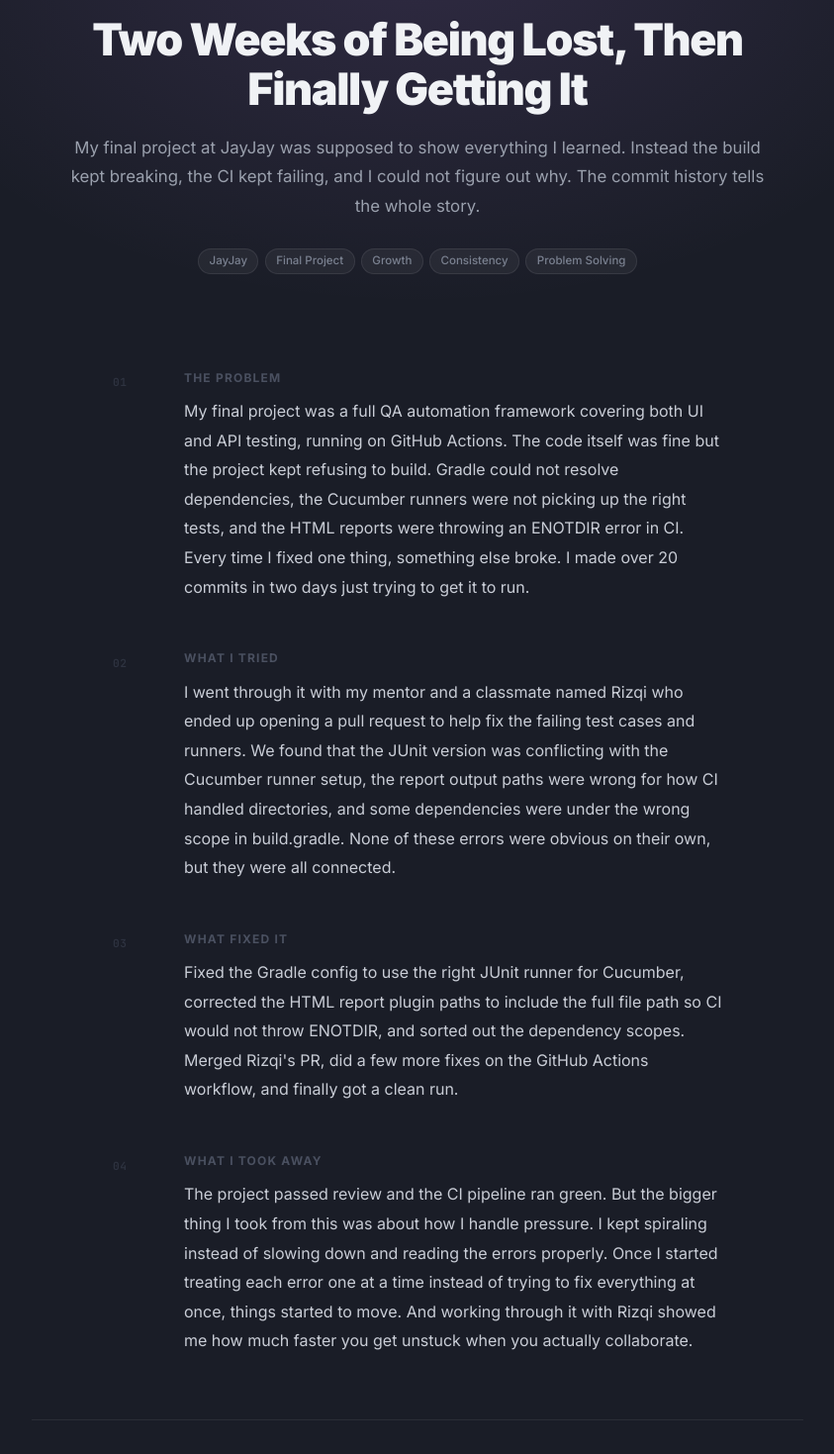
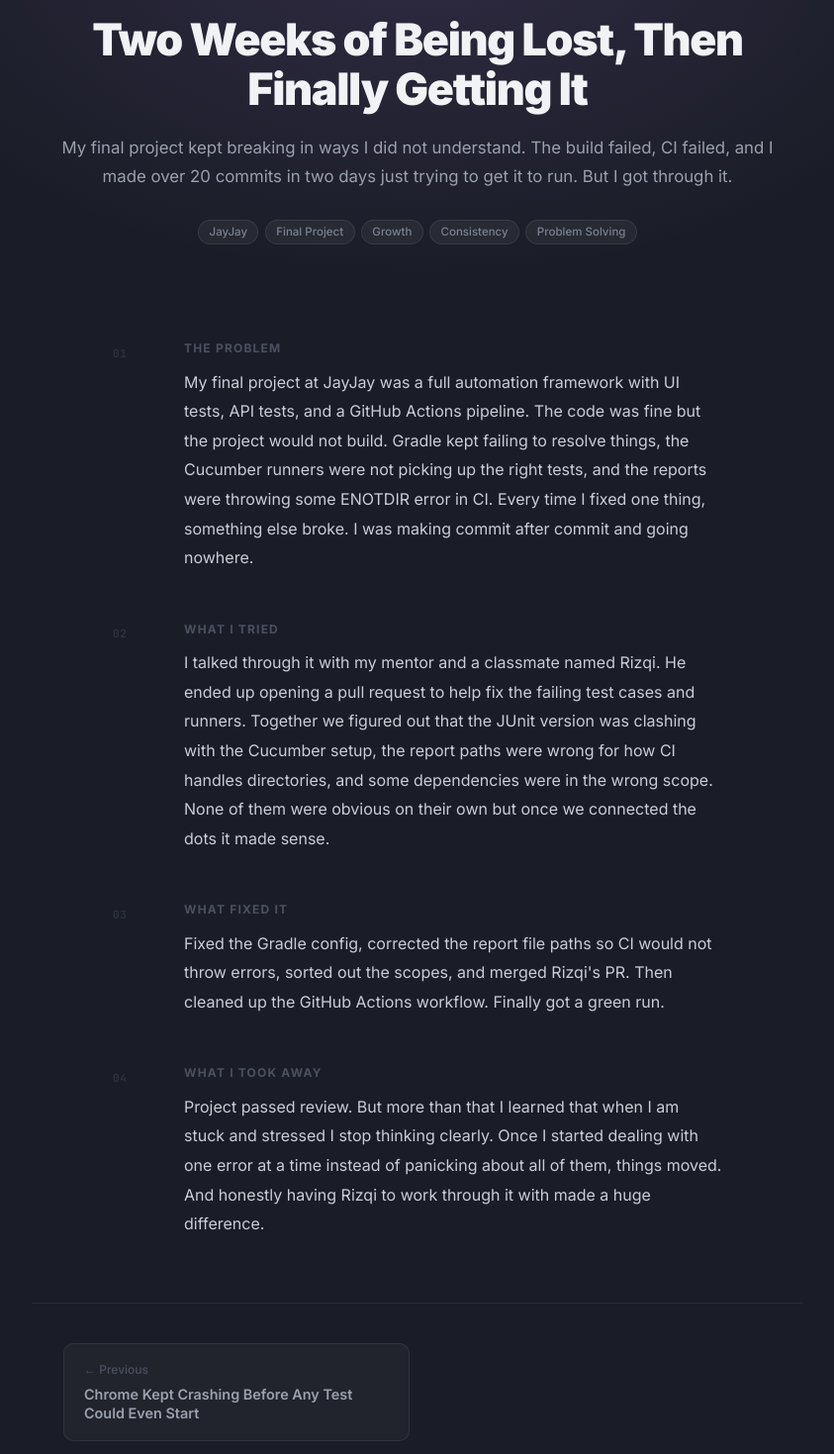
Before and after one commit to bryan-nathan-c/portfolio-project, a React (Vite) app: page /problems/final-project-jayjay in a window 1280 px wide. Shown: the part 201-1670 px from the top of the page at 99% size, without its empty margins (218-1061 px from the left). Built offline with nearby package versions, Linux system fonts and the light colour scheme.

Commit message:
simplify all case study language

```diff
--- a/src/data/problems.ts
+++ b/src/data/problems.ts
@@ -16,51 +16,51 @@ export const problems: Problem[] = [
     id: 'wrong-package-import',
     title: 'My Tests Could Not Find the Page Classes I Wrote',
     summary:
-      'LoginSteps.java was importing from the wrong package. The class existed, the path looked right, but Cucumber kept throwing errors because the import was pointing to a repo that was not even open.',
+      'Everything looked fine but the tests kept failing. Turned out one line of code was pointing to the wrong place the whole time.',
     category: 'Test Automation',
     context: 'JayJay, framework project',
     tags: ['Cucumber', 'Selenium', 'Java', 'Import', 'Package'],
     problem:
-      'I was building my first automation framework for a QA course called JayJay. I had written all the page classes and step definitions, and everything looked connected. But when I ran the tests, Java kept saying it could not find LoginPage. The file was right there. I could see it. I had no idea why it was not being found.',
+      'I was building my first automation framework at JayJay. I wrote all the page classes, connected everything up, and ran the tests. But Java kept saying it could not find LoginPage. I could literally see the file sitting there. I had no idea what was going on.',
     investigation:
-      'I asked my mentor and looked it up online, but the answers I got were too general to help. I went back to my mentor a second time with more specific details, and he pointed me toward the import section. That was when I slowed down and actually read the import line at the top of LoginSteps.java properly. It said `import com.nathan.pages.LoginPage`. But my project package was not `com.nathan`, it was just `pages`. That import was left over from a completely different repository I had worked on earlier.',
+      'I asked my mentor and searched online but the answers I got were too general. I went back to my mentor again with more details and he pointed me to the import section. That is when I actually stopped and read the import line properly. It said import com.nathan.pages.LoginPage but my project was not using that package at all. That line was left over from a different project I had worked on before.',
     solution:
-      'Changed the import from `import com.nathan.pages.LoginPage` to `import pages.LoginPage` to match the actual package structure of the current project. One line. That was it.',
+      'Changed the import to match the actual package in this project. One line fix. That was it.',
     outcome:
-      'The tests ran immediately. No other changes needed. I learned that when nothing makes sense, go back to the most basic thing, read every line as if you have never seen it before. The bug was not hidden. I just had not actually read it.',
+      'Tests ran right away. I felt pretty dumb honestly, but I learned that when nothing makes sense you just have to slow down and read everything again like you are seeing it for the first time.',
   },
   {
     id: 'webdrivermanager-version-conflict',
-    title: 'My Browser Kept Crashing Before a Single Test Could Run',
+    title: 'Chrome Kept Crashing Before Any Test Could Even Start',
     summary:
-      'Every time I ran the tests, Chrome crashed before anything happened. I spent days trying to figure out why, going through docs and asking around, until I found the issue was in how I set up the dependencies.',
+      'Every time I ran the tests, Chrome crashed immediately. The code looked fine. It took me days of digging through docs with a classmate to find out the problem was in how I set up the dependencies.',
     category: 'Build and Dependencies',
     context: 'JayJay, final project setup',
     tags: ['Gradle', 'WebDriverManager', 'Selenium', 'Dependencies', 'Java'],
     problem:
-      'After setting up my second project, the tests would start and then immediately crash when trying to launch Chrome. The error said something like "SessionNotCreatedException". I had no idea what that meant. The code looked the same as my previous project, so I knew it was not about the test logic. Something in the setup was wrong but I could not see what.',
+      'I set up my second project and ran the tests. Chrome opened for a second and then immediately crashed. The error said SessionNotCreatedException. I had no idea what that meant. The code looked exactly the same as my previous project so I knew the test logic was not the issue. Something in the setup was off but I could not see what.',
     investigation:
-      'I asked my mentor and went through forums and docs with a classmate. We tried a bunch of things but kept getting different results. After a few days of going back and forth, I decided to slow down and actually read the WebDriverManager and Selenium documentation properly instead of just searching for quick fixes. That was when I found the issue: the two libraries had version compatibility requirements I had not checked, and I had placed WebDriverManager under the wrong scope in build.gradle, which meant the driver was not even available at the time the tests ran.',
+      'Me and a classmate went through forums and docs together. We kept trying different things but nothing worked. After a few days I decided to just actually read the WebDriverManager and Selenium docs properly side by side instead of skimming for a quick answer. That is when I found it. The two libraries needed to be specific versions to work together, and I had also put WebDriverManager in the wrong place in build.gradle, so the driver was not even available when the tests ran.',
     solution:
-      'Moved `webdrivermanager` from `implementation` to `testImplementation` in build.gradle and matched the version numbers to ones confirmed compatible in the docs. Re-ran the tests and Chrome launched cleanly.',
+      'Moved WebDriverManager to the right scope in build.gradle and matched the version numbers to what the docs said was compatible. Ran the tests again and Chrome opened fine.',
     outcome:
-      'Everything worked after that. The main thing I learned was to actually read the documentation properly instead of just skimming for a quick answer. The fix was always there, I just had not been patient enough to find it.',
+      'Everything worked. Honestly the fix was not that complicated, I just had not been patient enough to actually read properly before. That was the lesson.',
   },
   {
     id: 'final-project-jayjay',
     title: 'Two Weeks of Being Lost, Then Finally Getting It',
     summary:
-      'My final project at JayJay was supposed to show everything I learned. Instead the build kept breaking, the CI kept failing, and I could not figure out why. The commit history tells the whole story.',
+      'My final project kept breaking in ways I did not understand. The build failed, CI failed, and I made over 20 commits in two days just trying to get it to run. But I got through it.',
     category: 'Mindset',
     context: 'JayJay, final project',
     tags: ['JayJay', 'Final Project', 'Growth', 'Consistency', 'Problem Solving'],
     problem:
-      'My final project was a full QA automation framework covering both UI and API testing, running on GitHub Actions. The code itself was fine but the project kept refusing to build. Gradle could not resolve dependencies, the Cucumber runners were not picking up the right tests, and the HTML reports were throwing an ENOTDIR error in CI. Every time I fixed one thing, something else broke. I made over 20 commits in two days just trying to get it to run.',
+      'My final project at JayJay was a full automation framework with UI tests, API tests, and a GitHub Actions pipeline. The code was fine but the project would not build. Gradle kept failing to resolve things, the Cucumber runners were not picking up the right tests, and the reports were throwing some ENOTDIR error in CI. Every time I fixed one thing, something else broke. I was making commit after commit and going nowhere.',
     investigation:
-      'I went through it with my mentor and a classmate named Rizqi who ended up opening a pull request to help fix the failing test cases and runners. We found that the JUnit version was conflicting with the Cucumber runner setup, the report output paths were wrong for how CI handled directories, and some dependencies were under the wrong scope in build.gradle. None of these errors were obvious on their own, but they were all connected.',
+      'I talked through it with my mentor and a classmate named Rizqi. He ended up opening a pull request to help fix the failing test cases and runners. Together we figured out that the JUnit version was clashing with the Cucumber setup, the report paths were wrong for how CI handles directories, and some dependencies were in the wrong scope. None of them were obvious on their own but once we connected the dots it made sense.',
     solution:
-      'Fixed the Gradle config to use the right JUnit runner for Cucumber, corrected the HTML report plugin paths to include the full file path so CI would not throw ENOTDIR, and sorted out the dependency scopes. Merged Rizqi\'s PR, did a few more fixes on the GitHub Actions workflow, and finally got a clean run.',
+      'Fixed the Gradle config, corrected the report file paths so CI would not throw errors, sorted out the scopes, and merged Rizqi\'s PR. Then cleaned up the GitHub Actions workflow. Finally got a green run.',
     outcome:
-      'The project passed review and the CI pipeline ran green. But the bigger thing I took from this was about how I handle pressure. I kept spiraling instead of slowing down and reading the errors properly. Once I started treating each error one at a time instead of trying to fix everything at once, things started to move. And working through it with Rizqi showed me how much faster you get unstuck when you actually collaborate.',
+      'Project passed review. But more than that I learned that when I am stuck and stressed I stop thinking clearly. Once I started dealing with one error at a time instead of panicking about all of them, things moved. And honestly having Rizqi to work through it with made a huge difference.',
   },
 ]
```
